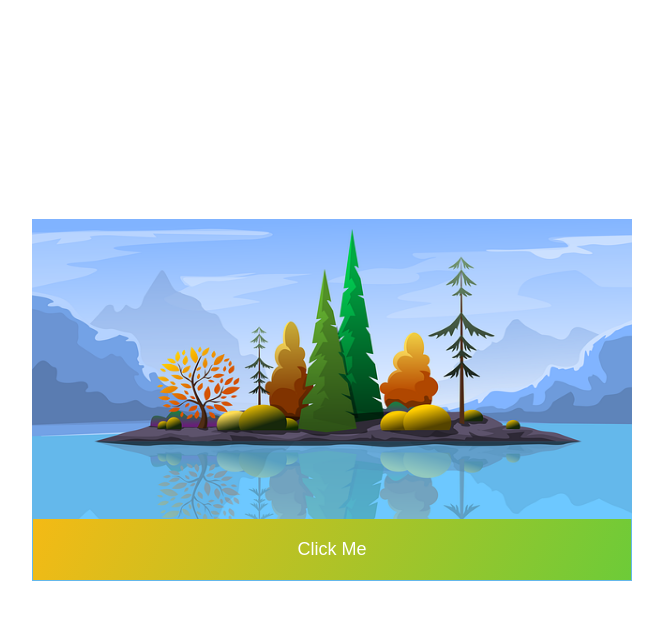
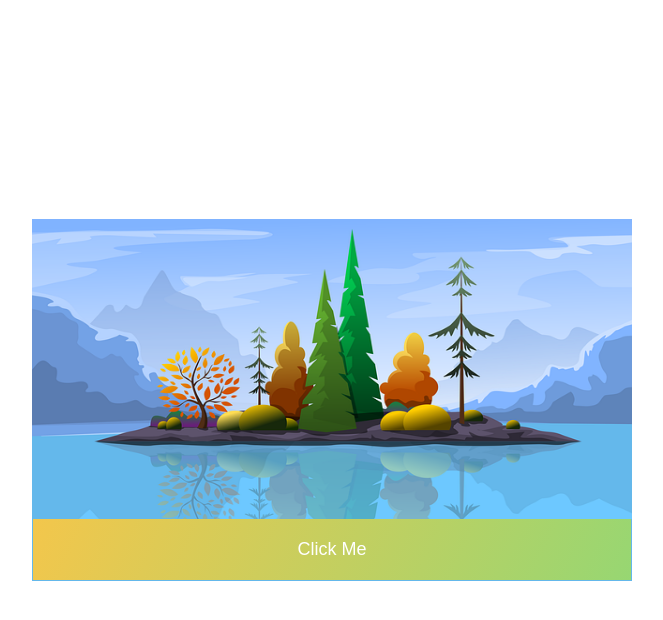
Before and after one commit to karam00736/css-task-3, a plain HTML site: page index.html in a window 1280 px wide. In both pictures the pointer is over the button "Click Me". Shown: the whole page, without its empty margins (308-971 px from the left). Drawn offline with Linux system fonts and the light colour scheme.

Commit message:
Add files via upload
add button hover effect

```diff
--- a/style.css
+++ b/style.css
@@ -45,3 +45,16 @@ button {
   background-image: linear-gradient(115deg, #F4BA15, #6DCB38);
 
 }
+
+button:hover {
+  width: 600px;
+  margin-top: -5px;
+  font-size: 18px;
+  padding: 20px;
+  text-align: center;
+  border-radius: 0%;
+  color: white;
+  border: solid .2px #64B8EB;
+  background-image: linear-gradient(115deg, #f4b915bf, #6ecb38ae);
+
+}
```
